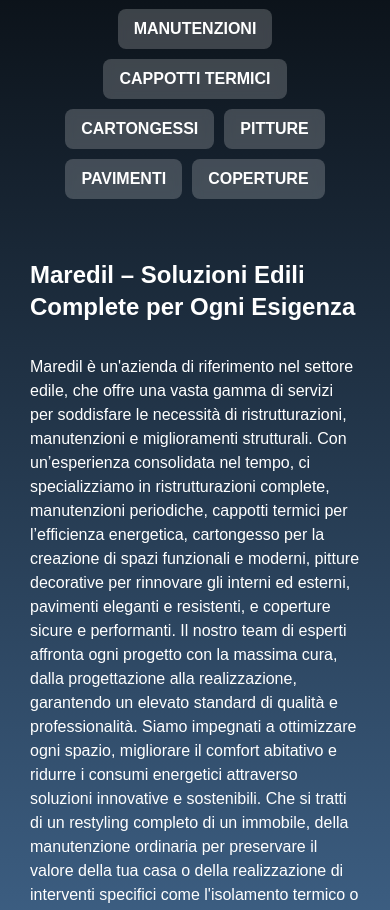
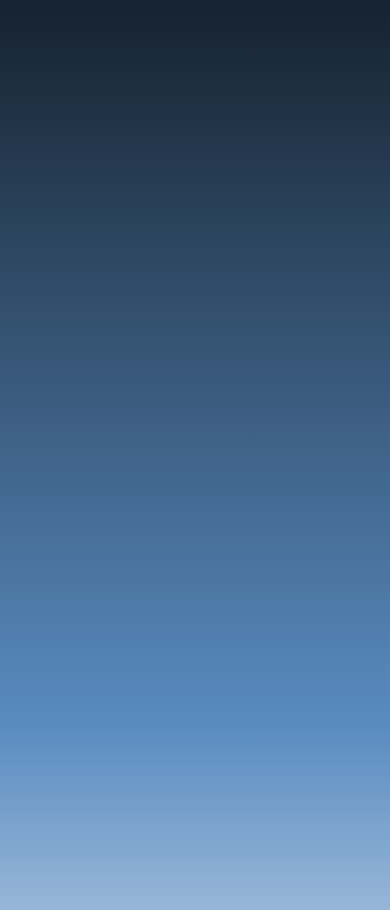
Before and after one commit to Giovannimaiorana/maredil, a Nuxt app: page / in a window 390 px wide. Shown: the part 1079-1989 px from the top of the page. Built offline with nearby package versions, Linux system fonts and the light colour scheme.

Commit message:
cambio containerService

```diff
--- a/components/header.vue
+++ b/components/header.vue
@@ -35,7 +35,7 @@
     align-items: center;
     justify-content: space-between;
     padding: 30px;
-    background-color: rgba(89, 139, 192, 0);
+    background-color: rgb(89, 139, 192);
     z-index: 4;
 
 }
@@ -51,7 +51,7 @@
     gap: 20px;
 }
 .containerMenu p:hover{
-    color: rgb(44, 90, 153);
+    color: rgb(44, 89, 153);
 }
 .containerResponsive{
     display: none;
--- a/components/serviziComponent.vue
+++ b/components/serviziComponent.vue
@@ -7,59 +7,31 @@
 
 export default {
   setup() {
-    const words = ref([
-      "RISTRUTTURAZIONI",
-      "MANUTENZIONI",
-      "CAPPOTTI TERMICI",
-      "CARTONGESSI",
-      "PITTURE",
-      "PAVIMENTI",
-      "COPERTURE"
-    ]);
-
-    const wordRefs = ref([]);
-    const descriptionRef = ref(null);  // Aggiungi un riferimento per la sezione descrizione
-    const imageRef = ref(null);        // Aggiungi un riferimento per l'immagine
-
     onMounted(() => {
-      // Animazione per le parole
-      gsap.fromTo(
-        wordRefs.value,
-        { opacity: 0, x: 100 },
-        {
-          opacity: 1,
-          x: 0,
-          stagger: 0.2,
-          duration: 1.9,
+      gsap.utils.toArray(".row").forEach((row, index) => {
+        gsap.from(row, {
+          opacity: 0,
+          y: 50,
+          duration: 2,
           ease: "power3.out",
+          delay: index * 0.3,
           scrollTrigger: {
-            trigger: ".animatedWords",
-            start: "top 85%",
-            toggleActions: "play none none none"
-          }
-        }
-      );
-
-      // Animazione per la descrizione e l'immagine
-      gsap.fromTo(
-        [descriptionRef.value, imageRef.value],
-        { opacity: 0, y: 50 },
-        {
-          opacity: 1,
-          y: 0,
-          duration: 3.5,
-          ease: "power3.out",
-          scrollTrigger: {
-            trigger: ".wrapperDescription",
-            start: "top 85%",
-            toggleActions: "play none none none"
-          }
-        }
-      );
+            trigger: row,
+            start: "top 80%",
+            toggleActions: "play none none reverse",
+          },
+        });
       });
 
-    return { words, wordRefs, descriptionRef, imageRef };
-  }
+      gsap.from(".containerTitle p", {
+        opacity: 0,
+        y: -30,
+        duration: 1.2,
+        ease: "power2.out",
+        delay: 0.3,
+      });
+    });
+  },
 };
 </script>
 
@@ -70,31 +42,48 @@
         LE NOSTRE SOLUZIONI EDILI
       </p>
     </div>
-    <div class="animatedWords">
-      <span v-for="(word, index) in words" :key="index" class="word" ref="wordRefs">
-        {{ word }}
-      </span>
-    </div>
 
-    <!-- Sezione descrizione -->
-    <div class="wrapperDescription" ref="descriptionRef">
-      <div>
-        <p class="text-2xl md:text-3xl text-white text-left font-bold">
-          Maredil – Soluzioni Edili Complete per Ogni Esigenza
+    <div class="row mt-9">
+      <p class="text-2xl md:text-4xl lg:text-6xl text-white">RISTRUTTURAZIONI</p>
+      <p class="text-white text-xs space mt-3 mb-3">
+        Trasformiamo e miglioriamo ogni spazio con interventi su misura.
       </p>
     </div>
-      <div class="containerGeneralDescription mt-5">
-        <div class="containerLeft mt-3">
-          <p class="text-white text-md">
-            Maredil è un'azienda di riferimento nel settore edile, che offre una vasta gamma di servizi per soddisfare le necessità di ristrutturazioni, manutenzioni e miglioramenti strutturali. Con un’esperienza consolidata nel tempo, ci specializziamo in ristrutturazioni complete, manutenzioni periodiche, cappotti termici per l’efficienza energetica, cartongesso per la creazione di spazi funzionali e moderni, pitture decorative per rinnovare gli interni ed esterni, pavimenti eleganti e resistenti, e coperture sicure e performanti. Il nostro team di esperti affronta ogni progetto con la massima cura, dalla progettazione alla realizzazione, garantendo un elevato standard di qualità e professionalità. Siamo impegnati a ottimizzare ogni spazio, migliorare il comfort abitativo e ridurre i consumi energetici attraverso soluzioni innovative e sostenibili. Che si tratti di un restyling completo di un immobile, della manutenzione ordinaria per preservare il valore della tua casa o della realizzazione di interventi specifici come l'isolamento termico o la posa di pavimenti, Maredil offre servizi personalizzati, pensati per durare nel tempo. Ogni nostro intervento è progettato per rispondere alle tue esigenze, combinando estetica, funzionalità e sicurezza. Grazie alla nostra esperienza e alla passione per il lavoro ben fatto, Maredil è il partner ideale per chi cerca soluzioni edili moderne, affidabili e di qualità, per trasformare e migliorare ogni ambiente.
+    <div class="row mt-5">
+      <p class="text-2xl md:text-4xl lg:text-6xl text-white">CAPPOTTI TERMICI</p>
+      <p class="text-white text-xs space mt-3 mb-3">
+        Isolamento efficiente per un comfort termico ottimale e risparmio energetico.
       </p>
     </div>
-        <div class="containerRight" ref="imageRef">
-          <div class="containerPhoto">
-            <img src="/img/operai.jpg" alt="Operai al lavoro">
+    <div class="row mt-5">
+      <p class="text-2xl md:text-4xl lg:text-6xl text-white">MANUTENZIONI</p>
+      <p class="text-white text-xs space mt-3 mb-3">
+        Servizi di riparazione e cura per mantenere ogni struttura in perfette condizioni.
+      </p>
     </div>
+    <div class="row mt-5">
+      <p class="text-2xl md:text-4xl lg:text-6xl text-white">CARTONGESSI</p>
+      <p class="text-white text-xs space mt-3 mb-3">
+        Soluzioni versatili per pareti, soffitti e arredi moderni e funzionali.
+      </p>
     </div>
+    <div class="row mt-5">
+      <p class="text-2xl md:text-4xl lg:text-6xl text-white">COPERTURE</p>
+      <p class="text-white text-xs space mt-3 mb-3">
+        Protezione e resistenza con coperture adatte a ogni esigenza strutturale.
+      </p>
     </div>
+    <div class="row mt-5">
+      <p class="text-2xl md:text-4xl lg:text-6xl text-white">PAVIMENTI</p>
+      <p class="text-white text-xs space mt-3 mb-3">
+        Posiamo pavimenti durevoli e di design per ogni ambiente.
+      </p>
+    </div>
+    <div class="row mt-5">
+      <p class="text-2xl md:text-4xl lg:text-6xl text-white">PITTURE</p>
+      <p class="text-white text-xs space mt-3 mb-3">
+        Finiture di qualità per dare colore e stile agli spazi.
+      </p>
     </div>
   </div>
 </template>
@@ -122,60 +111,13 @@
   -webkit-text-fill-color: transparent;
   text-align: center;
 }
-
-.animatedWords {
-  display: flex;
-  flex-wrap: wrap;
-  gap: 10px;
-  justify-content: center;
-  padding: 30px 10px;
-  max-width: 90%;
+.row{
+  width: 90%;
+  border-bottom: 1px solid white;
 }
 
-.word {
-  font-size: clamp(1rem, 4vw, 1.5rem);
-  font-weight: bold;
-  color: white;
-  padding: 8px 16px;
-  border-radius: 8px;
-  background: rgba(255, 255, 255, 0.2);
-  backdrop-filter: blur(5px);
-  opacity: 0;
-  text-align: center;
-}
-.containerGeneralDescription{
-  width: 100%;
-  display: flex;
-  height: auto;
-  gap: 40px;
-}
-.wrapperDescription{
-  width: 100%;
-  height: auto;
-  padding: 50px;
-
-}
-.containerLeft{
-  width: 50%;
-  display: flex;
-  align-items: center;
-}
-.containerRight{
-  width: 50%;
-  height: auto;
-  display: flex;
-  align-items: center;
-}
-.containerPhoto{
-  width: 100%;
-  height: 100%;
-  border-radius: 8px;
-  background: rgba(255, 255, 255, 0.2);
-  padding: 20px;
-}
-.containerPhoto  img{
-  height: 100%;
-  object-fit: cover;
+.space{
+  letter-spacing: 3px;
 }
 @media (max-width: 950px) {
   .containerGeneralDescription{
```
Lines whose indentation alone changed are shown as unchanged.
